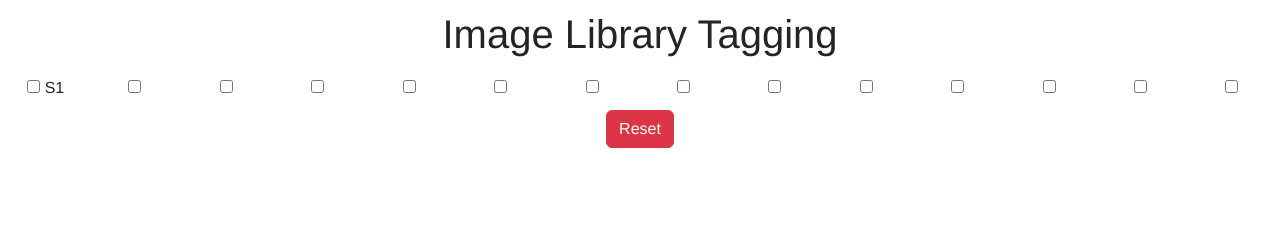
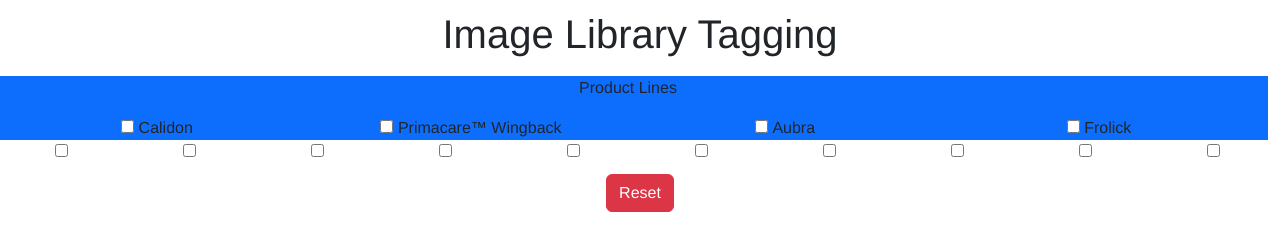
Before and after one commit to TeaZea/Global_Marketing_Project, a plain HTML site: page index.html in a window 1280 px wide. Drawn offline with nearby package versions, Linux system fonts and the light colour scheme.

Commit message:
added peropr names to checkboxes

```diff
--- a/index.html
+++ b/index.html
@@ -18,21 +18,24 @@
             <div>
                 <h1>Image Library Tagging</h1>
                 <form name="tagging" class="row align-items-start">
+                    <div class="row bg-primary">
+                        <p>Product Lines</p>
                         <div class="col">
-                        <input type="checkbox" id="S1" name="S1" value="S1">
-                        <label for="S1">S1</label>
+                            <input type="checkbox" id="Calidon" name="Calidon" value="Calidon">
+                            <label for="Calidon">Calidon</label>
                         </div>
                         <div class="col">
-                        <input type="checkbox" id="" name="S1" value="S1">
-                        <label for=""></label>
+                            <input type="checkbox" id="Primacare™ Wingback" name="Primacare™ Wingback" value="Primacare™ Wingback">
+                            <label for="Primacare™ Wingback">Primacare™ Wingback</label>
                         </div>
                         <div class="col">
-                        <input type="checkbox" id="" name="" value="">
-                        <label for=""></label>
+                            <input type="checkbox" id="Aubra" name="Aubra" value="Aubra">
+                            <label for="Aubra">Aubra</label>
                         </div>
                         <div class="col">
-                        <input type="checkbox" id="" name="" value="">
-                        <label for=""></label>
+                            <input type="checkbox" id="Frolick" name="Frolick" value="Frolick">
+                            <label for="Frolick">Frolick</label>
+                        </div>
                     </div>
                     <div class="col">
                         <input type="checkbox" id="" name="" value="">
```
Lines whose indentation alone changed are shown as unchanged.
